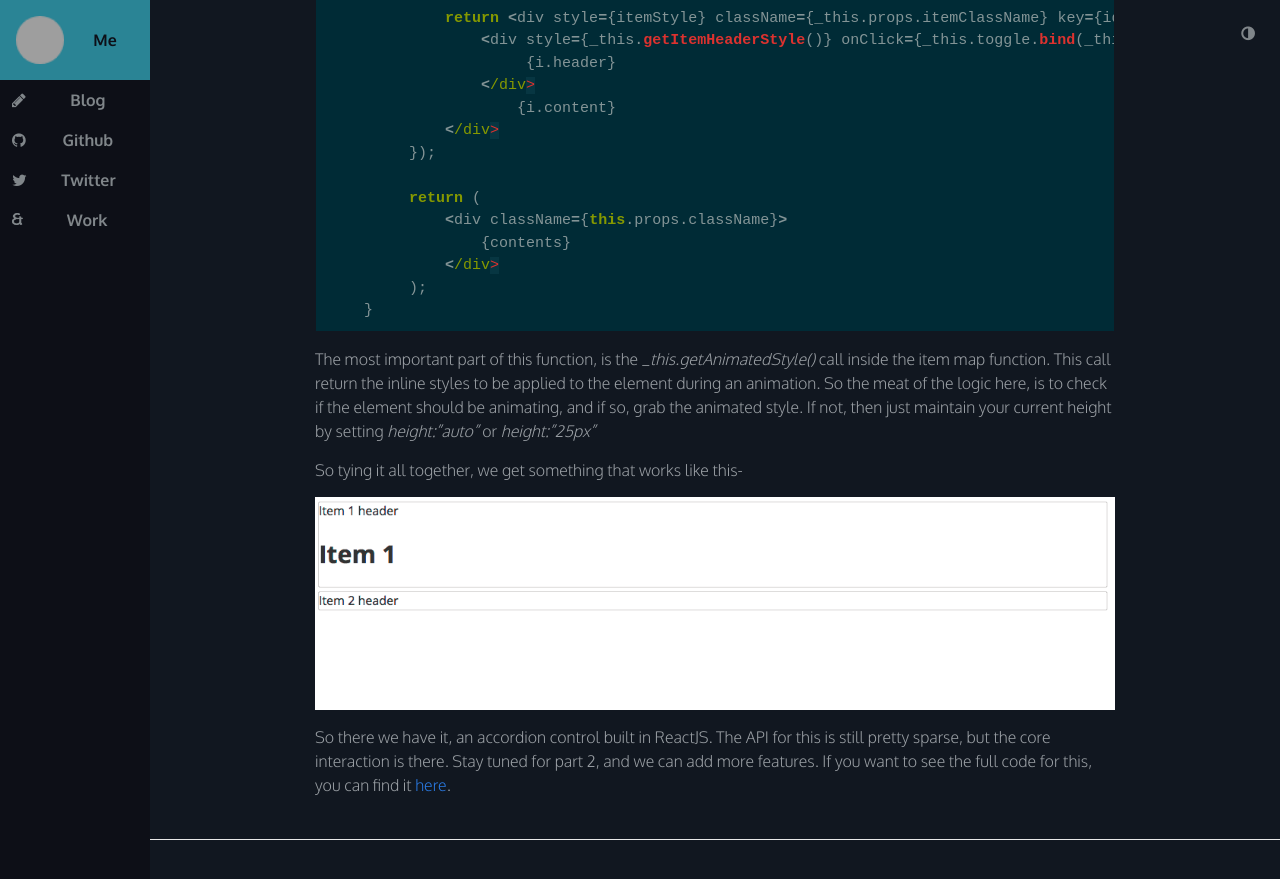
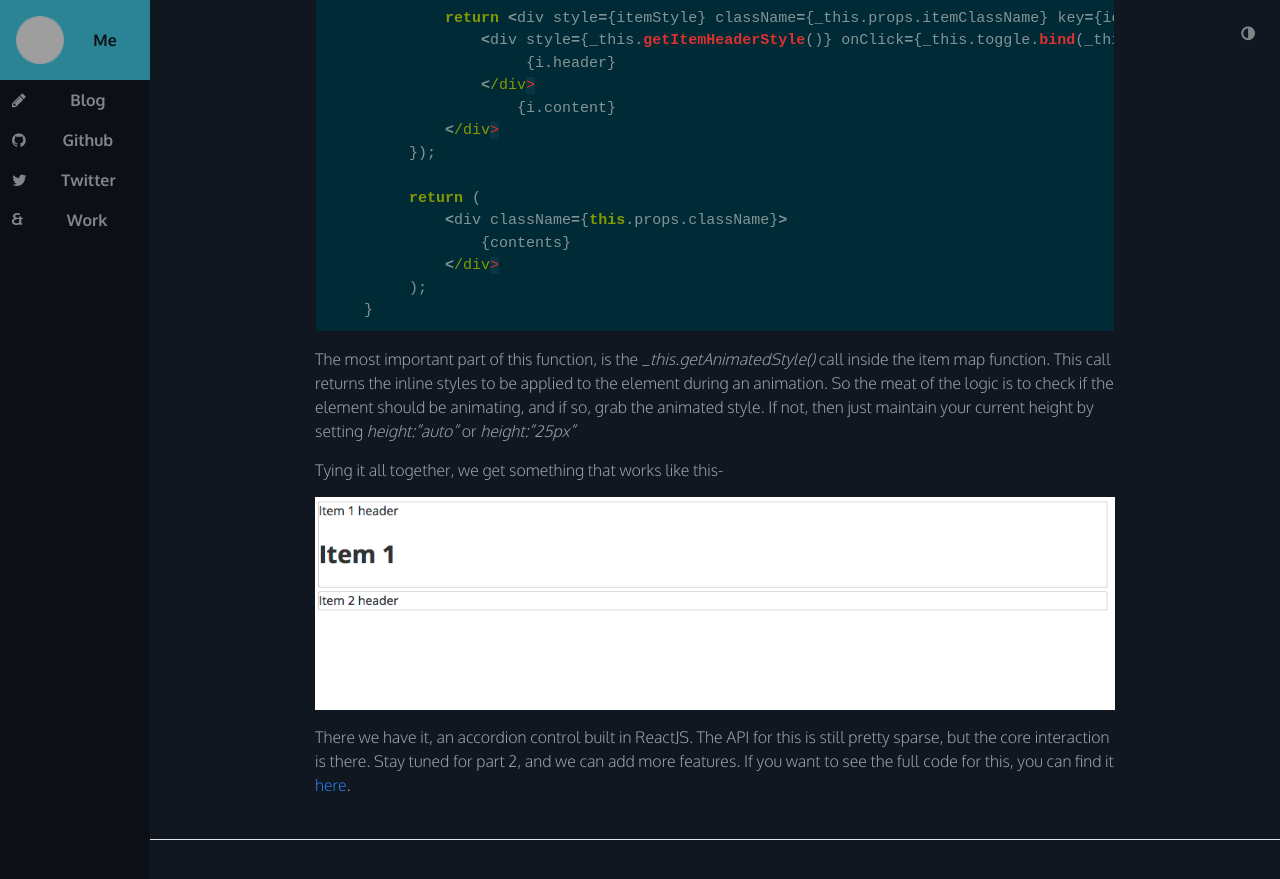
Before and after one commit to bringking/bringking.github.io, a Jekyll site: the page built from _posts/2015-02-12-accordion-component-react.markdown, in a window 1280 px wide and 900 px high, scrolled down 4250 px. Shown: the top 879 px of the window. Built offline with Jekyll 4.4.1, drawn with Linux system fonts in a browser that asks for light colours; nearby versions of some CDN libraries; comment, search, counter and statistics services are not loaded; grey boxes are pictures that could not be loaded.

Commit message:
added fixed some punctuation

```diff
--- a/_posts/2015-02-12-accordion-component-react.markdown
+++ b/_posts/2015-02-12-accordion-component-react.markdown
@@ -205,14 +205,14 @@
 {% endhighlight %}
 
 The most important part of this function, is the *_this.getAnimatedStyle()* call inside the item map function. This call
-return the inline styles to be applied to the element during an animation. So the meat of the logic here, is to check if
+returns the inline styles to be applied to the element during an animation. So the meat of the logic is to check if
 the element should be animating, and if so, grab the animated style. If not, then just maintain your current height by
 setting *height:"auto"* or *height:"25px"*
 
-So tying it all together, we get something that works like this-
+Tying it all together, we get something that works like this-
 
 ![Accordion](/images/reactAccordion.gif)
 
-So there we have it, an accordion control built in ReactJS. The API for this is still pretty sparse, but the core interaction is there.
+There we have it, an accordion control built in ReactJS. The API for this is still pretty sparse, but the core interaction is there.
 Stay tuned for part 2, and we can add more features. If you want to see the full code for this, you can find
 it [here](https://gist.github.com/bringking/2a2f4469d8c60fe1a347).
```
